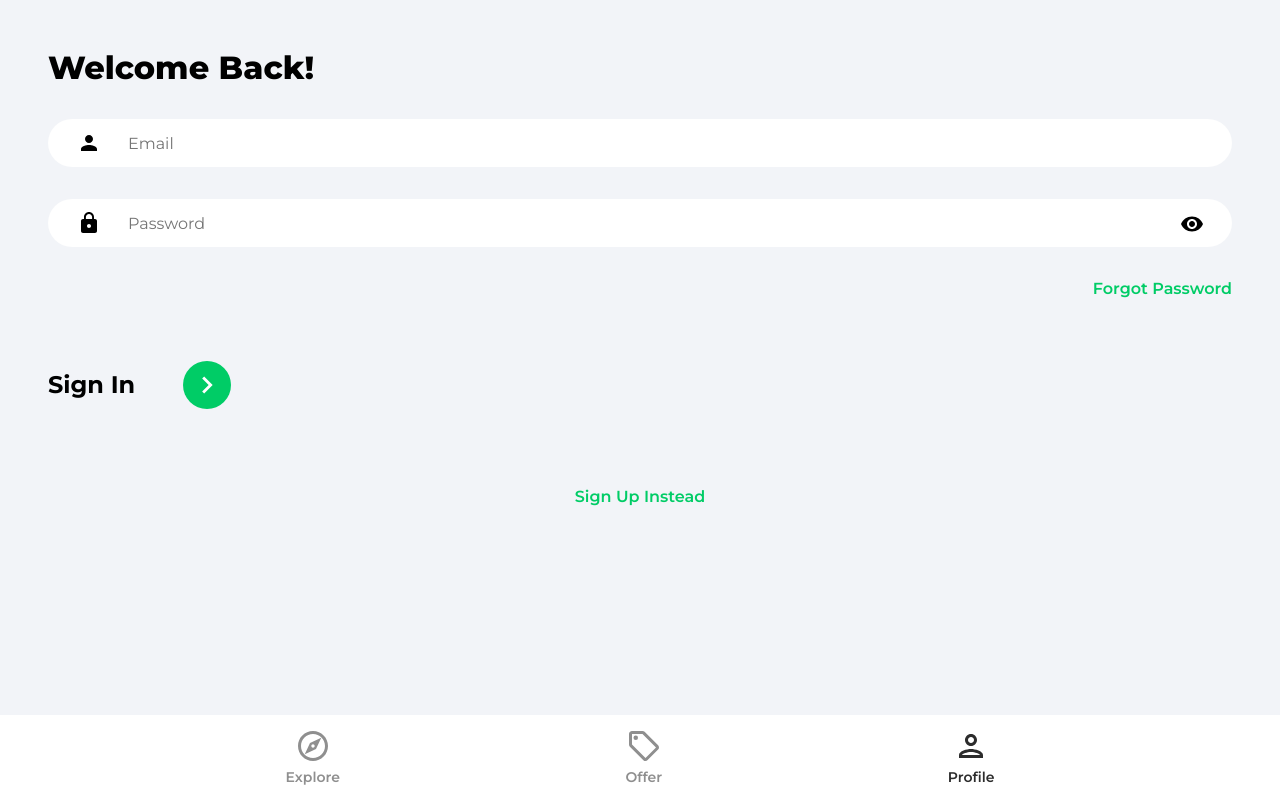
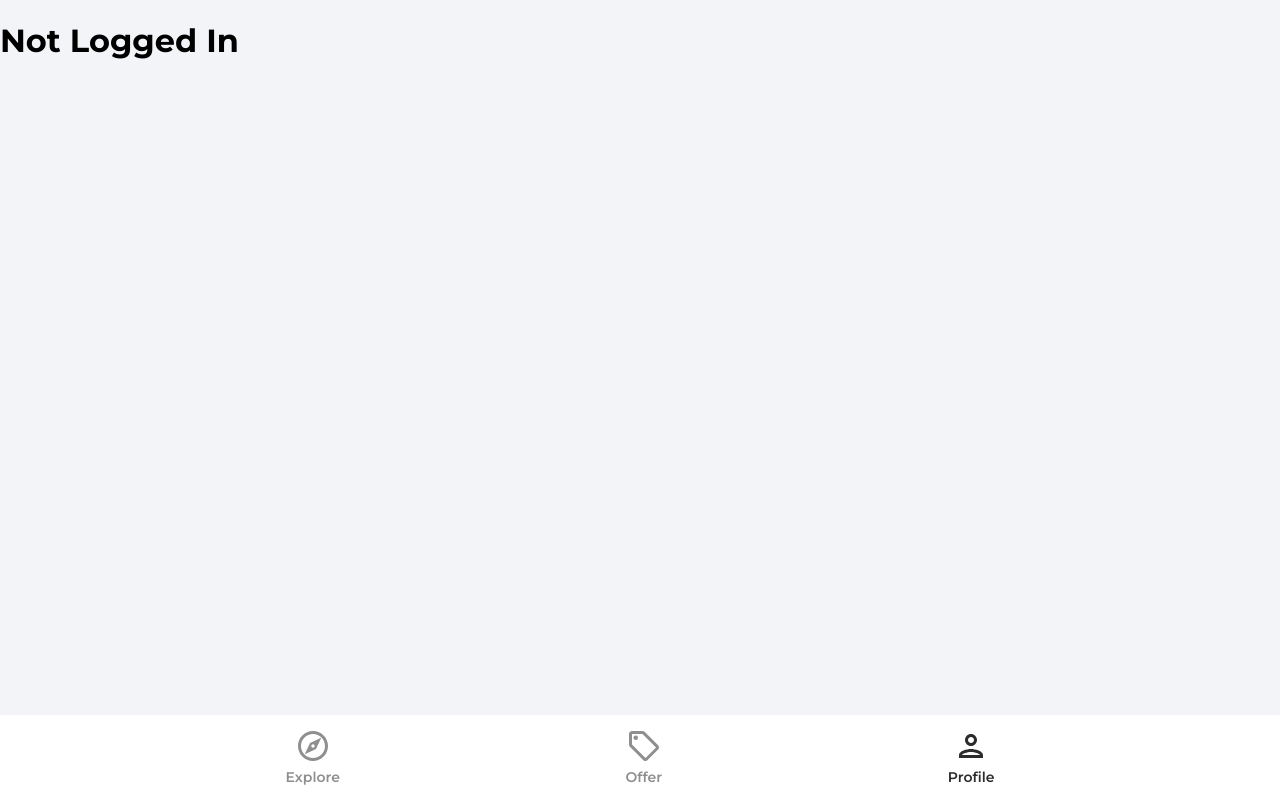
Before and after one commit to matan3sh/house-marketplace, a React (Create React App) app: page /profile in a window 1280 px wide. Built offline with nearby package versions, Linux system fonts and the light colour scheme.

Commit message:
Display logged in username in profile page

```diff
--- a/src/App.tsx
+++ b/src/App.tsx
@@ -1,7 +1,14 @@
 import { BrowserRouter as Router, Routes, Route } from "react-router-dom";
 import Navbar from "./components/Navbar";
 
-import { Explore, Offers, SignIn, SignUp, ForgotPassword } from "./pages";
+import {
+  Explore,
+  Offers,
+  SignIn,
+  SignUp,
+  ForgotPassword,
+  Profile,
+} from "./pages";
 
 function App() {
   return (
@@ -9,7 +16,7 @@ function App() {
       <Routes>
         <Route path="/" element={<Explore />} />
         <Route path="/offers" element={<Offers />} />
-        <Route path="/profile" element={<SignIn />} />
+        <Route path="/profile" element={<Profile />} />
         <Route path="/sign-in" element={<SignIn />} />
         <Route path="/sign-up" element={<SignUp />} />
         <Route path="/forgot-password" element={<ForgotPassword />} />
--- a/src/pages/Profile.tsx
+++ b/src/pages/Profile.tsx
@@ -1,7 +1,13 @@
+import { useState, useEffect } from "react";
+import { getAuth, User } from "firebase/auth";
+
 export function Profile() {
-  return (
-    <div>
-      <h1>Profile Page</h1>
-    </div>
-  );
+  const auth = getAuth();
+  const [user, setUser] = useState<User | null>(null);
+
+  useEffect(() => {
+    setUser(auth.currentUser);
+  }, []);
+
+  return user ? <h1>{user.displayName}</h1> : <h1>Not Logged In</h1>;
 }
--- a/src/pages/SignIn.tsx
+++ b/src/pages/SignIn.tsx
@@ -1,7 +1,9 @@
-import { ChangeEvent, useState } from "react";
+import { ChangeEvent, FormEvent, useState } from "react";
 import { Link, useNavigate } from "react-router-dom";
+
+import { getAuth, signInWithEmailAndPassword } from "firebase/auth";
+
 import { ReactComponent as ArrowRightIcon } from "../assets/svg/keyboardArrowRightIcon.svg";
-
 import visibilityIcon from "../assets/svg/visibilityIcon.svg";
 
 type FormData = {
@@ -10,7 +12,6 @@ type FormData = {
 };
 
 export function SignIn() {
-  // eslint-disable-next-line @typescript-eslint/no-unused-vars
   const navigate = useNavigate();
 
   const [showPassword, setShowPassword] = useState<boolean>(false);
@@ -27,6 +28,23 @@ export function SignIn() {
     }));
   };
 
+  const onSubmit = async (e: FormEvent<HTMLFormElement>) => {
+    e.preventDefault();
+    try {
+      const auth = getAuth();
+      const userCredentials = await signInWithEmailAndPassword(
+        auth,
+        email,
+        password,
+      );
+      if (userCredentials.user) {
+        navigate("/");
+      }
+    } catch (error) {
+      console.log(error);
+    }
+  };
+
   return (
     <div className="pageContainer">
       <header>
@@ -34,7 +52,7 @@ export function SignIn() {
       </header>
 
       <main>
-        <form>
+        <form onSubmit={onSubmit}>
           <input
             type="email"
             className="emailInput"
@@ -68,7 +86,7 @@ export function SignIn() {
 
           <div className="signInBar">
             <p className="signInText">Sign In</p>
-            <button type="button" className="signInButton">
+            <button type="submit" className="signInButton">
               <ArrowRightIcon fill="#fff" width="34px" height="34px" />
             </button>
           </div>
```
Also changed, not shown: .eslintrc.json.
